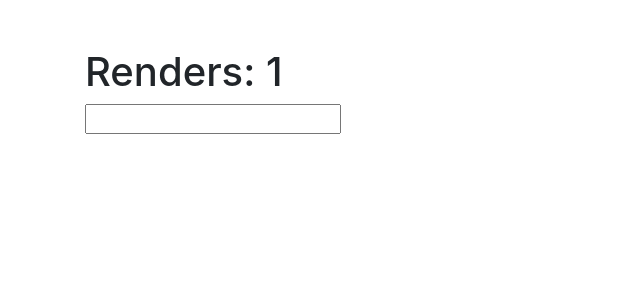
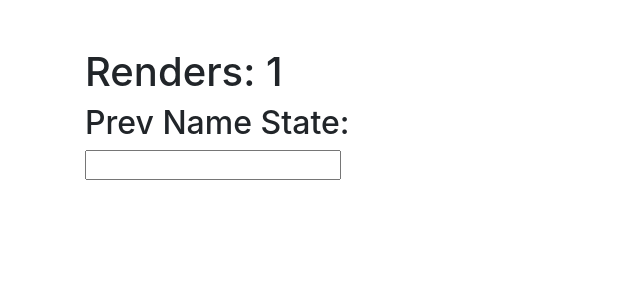
Before and after one commit to miquelespinosa2/react-sandbox, a React (Create React App) app: page / in a window 1280 px wide. Shown: the top 300 px of the page, without its empty margins (0-640 px from the left). Built offline with nearby package versions, Linux system fonts and the light colour scheme.

Commit message:
finished the example

```diff
--- a/src/components/UseRefExample2.jsx
+++ b/src/components/UseRefExample2.jsx
@@ -4,13 +4,16 @@ import {useState, useEffect, useRef} from 'react'
 function UseRefExample2() {
   const [name, setName] = useState('')
   const renders = useRef(1)
+  const prevName = useRef('')
 
   useEffect(() => {
     renders.current = renders.current + 1
-  })
+    prevName.current = name
+  }, [name])
   return (
     <div>
       <h1>Renders: {renders.current}</h1>
+      <h2>Prev Name State: {prevName.current}</h2>
       <input type="text" value={name} onChange={(e) => setName(e.target.value)} Name="form-control mb-3" />
     </div>
   )
```
